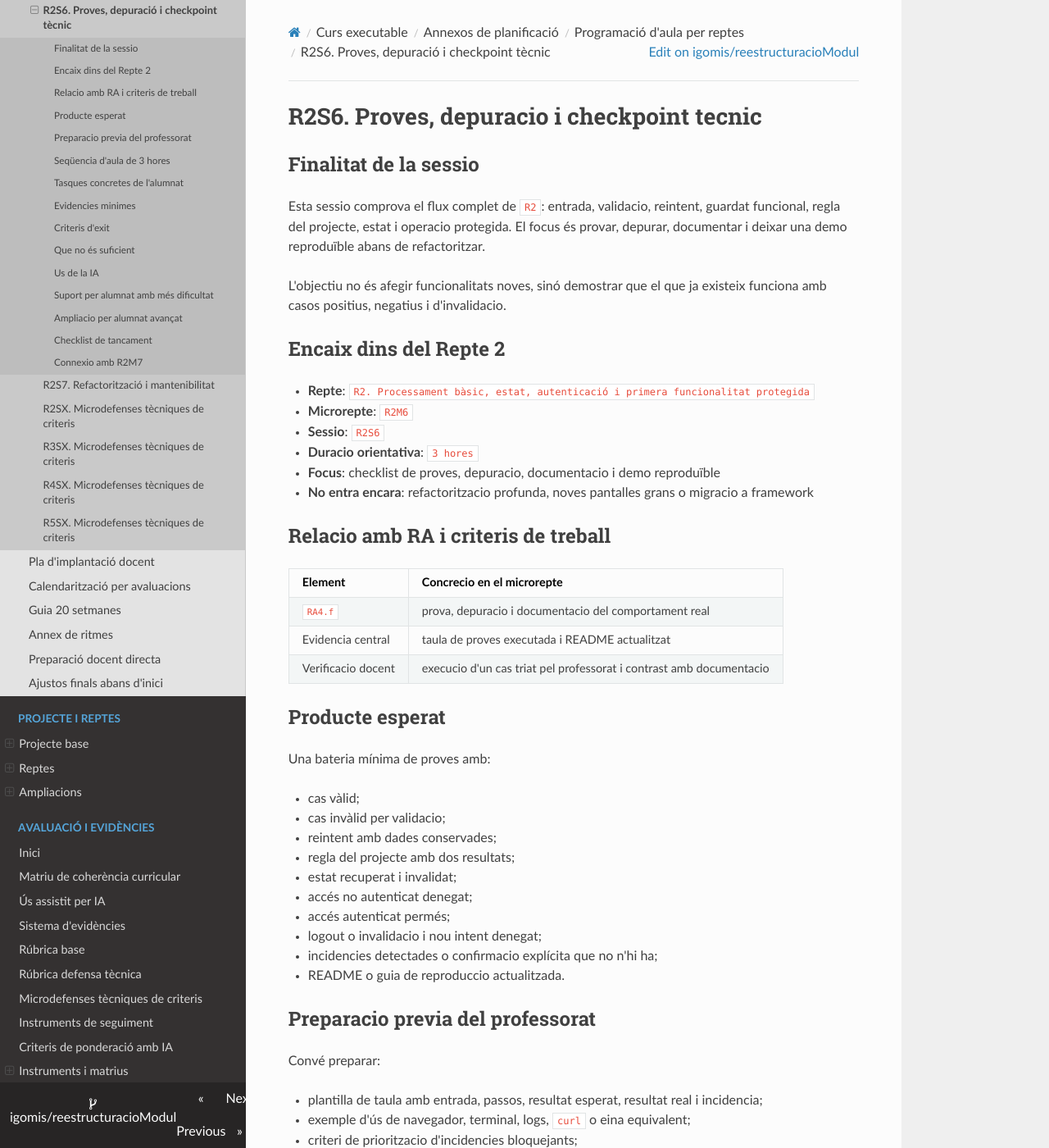
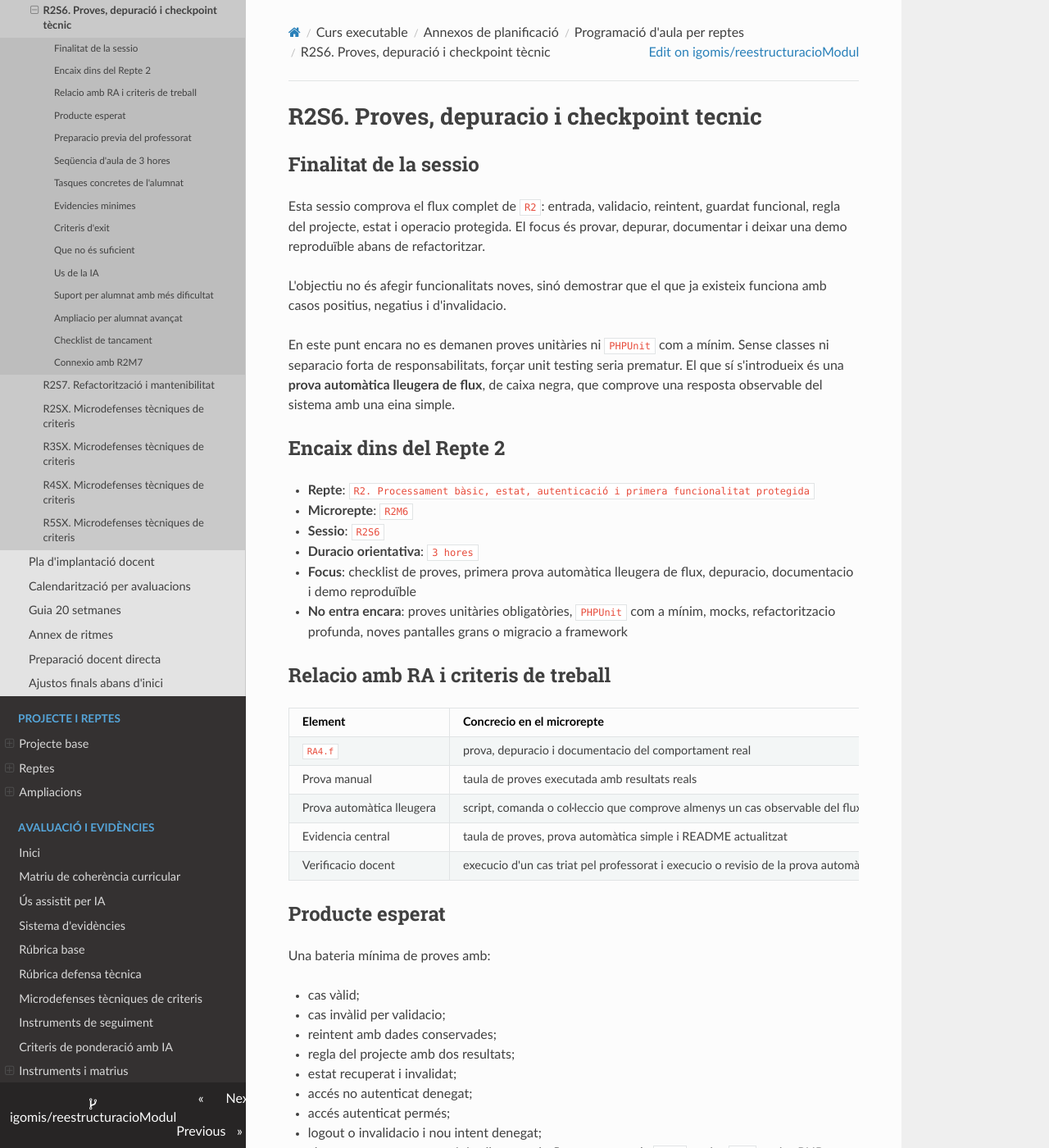
Before and after one commit to igomis/reestructuracioModul, an MkDocs documentation site: the page built from docs/01_programacio_modul/programacio_aula_r2s6_proves_depuracio_checkpoint.md, in a window 1280 px wide and 1400 px high. Shown: the whole window at 82% size. Built offline with MkDocs 1.6.1, drawn with Linux system fonts in a browser that asks for light colours; nearby versions of some CDN libraries; some of the changed text lies outside the part shown.

Commit message:
Explicita prova automatica lleugera R2S6

````diff
--- a/docs/01_programacio_modul/programacio_aula_r2s6_proves_depuracio_checkpoint.md
+++ b/docs/01_programacio_modul/programacio_aula_r2s6_proves_depuracio_checkpoint.md
@@ -6,22 +6,26 @@ Esta sessio comprova el flux complet de `R2`: entrada, validacio, reintent, guar
 
 L'objectiu no és afegir funcionalitats noves, sinó demostrar que el que ja existeix funciona amb casos positius, negatius i d'invalidacio.
 
+En este punt encara no es demanen proves unitàries ni `PHPUnit` com a mínim. Sense classes ni separacio forta de responsabilitats, forçar unit testing seria prematur. El que sí s'introdueix és una **prova automàtica lleugera de flux**, de caixa negra, que comprove una resposta observable del sistema amb una eina simple.
+
 ## Encaix dins del Repte 2
 
 - **Repte**: `R2. Processament bàsic, estat, autenticació i primera funcionalitat protegida`
 - **Microrepte**: `R2M6`
 - **Sessio**: `R2S6`
 - **Duracio orientativa**: `3 hores`
-- **Focus**: checklist de proves, depuracio, documentacio i demo reproduïble
-- **No entra encara**: refactoritzacio profunda, noves pantalles grans o migracio a framework
+- **Focus**: checklist de proves, primera prova automàtica lleugera de flux, depuracio, documentacio i demo reproduïble
+- **No entra encara**: proves unitàries obligatòries, `PHPUnit` com a mínim, mocks, refactoritzacio profunda, noves pantalles grans o migracio a framework
 
 ## Relacio amb RA i criteris de treball
 
 | Element | Concrecio en el microrepte |
 |---|---|
 | `RA4.f` | prova, depuracio i documentacio del comportament real |
-| Evidencia central | taula de proves executada i README actualitzat |
-| Verificacio docent | execucio d'un cas triat pel professorat i contrast amb documentacio |
+| Prova manual | taula de proves executada amb resultats reals |
+| Prova automàtica lleugera | script, comanda o col·leccio que comprove almenys un cas observable del flux |
+| Evidencia central | taula de proves, prova automàtica simple i README actualitzat |
+| Verificacio docent | execucio d'un cas triat pel professorat i execucio o revisio de la prova automàtica |
 
 ## Producte esperat
 
@@ -35,8 +39,24 @@ Una bateria mínima de proves amb:
 - accés no autenticat denegat;
 - accés autenticat permés;
 - logout o invalidacio i nou intent denegat;
+- almenys una prova automàtica lleugera de flux, per exemple `curl`, script `.sh`, script PHP senzill o col·leccio de peticions documentada;
 - incidencies detectades o confirmacio explícita que no n'hi ha;
 - README o guia de reproduccio actualitzada.
+
+La prova automàtica pot ser molt simple. Per exemple:
+
+```bash
+curl -i http://localhost:8000/protegida.php
+```
+
+o, si cal provar sessio:
+
+```bash
+curl -c cookies.txt -d "email=a@a.com&password=secret" http://localhost:8000/login.php
+curl -b cookies.txt http://localhost:8000/protegida.php
+```
+
+El criteri no és tindre una suite formal, sinó començar a convertir una comprovacio manual repetitiva en una comprovacio executable.
 
 ## Preparacio previa del professorat
 
@@ -44,6 +64,8 @@ Convé preparar:
 
 - plantilla de taula amb entrada, passos, resultat esperat, resultat real i incidencia;
 - exemple d'ús de navegador, terminal, logs, `curl` o eina equivalent;
+- exemple de script `tests/flux-r2.sh` o `tests/check-protegida.sh`;
+- exemple de comprovacio automàtica simple: codi HTTP, text esperat o redireccio;
 - criteri de prioritzacio d'incidencies bloquejants;
 - recordatori que primer es reprodueix l'error i després es corregeix.
 
@@ -55,7 +77,7 @@ Presentar la bateria i els camps de registre.
 
 Resultat: cada equip té una taula o checklist preparada.
 
-### 0:25-0:45. Modelatge de registre i depuracio
+### 0:25-0:50. Modelatge de registre, depuracio i prova automàtica mínima
 
 Mostrar com anotar:
 
@@ -66,9 +88,16 @@ Mostrar com anotar:
 - incidencia;
 - correccio i nova prova.
 
+Mostrar també una prova automàtica mínima:
+
+- una comanda `curl`;
+- un script curt en `tests/`;
+- una comprovacio de text, codi HTTP o redireccio;
+- ús de cookies si es prova login o accés protegit.
+
 Resultat: l'alumnat sap què vol dir provar de manera reproduïble.
 
-### 0:45-1:35. Execucio de proves
+### 0:50-1:30. Execucio de proves manuals
 
 Tasques:
 
@@ -79,7 +108,19 @@ Tasques:
 
 Resultat: hi ha una primera bateria executada.
 
-### 1:35-2:15. Depuracio guiada
+### 1:30-1:55. Primera prova automàtica lleugera
+
+Tasques:
+
+- triar un cas observable i estable;
+- escriure una comanda o script simple;
+- comprovar una resposta esperada;
+- documentar com executar-lo;
+- evitar convertir-ho en una suite complexa.
+
+Resultat: hi ha almenys una comprovacio executable del flux.
+
+### 1:55-2:20. Depuracio guiada
 
 Tasques:
 
@@ -98,6 +139,7 @@ Tasques:
 - afegir usuaris de prova;
 - indicar operacio protegida;
 - indicar com provocar error, cas correcte i denegacio;
+- indicar com executar la prova automàtica lleugera;
 - marcar zona candidata a refactoritzar en `R2M7`.
 
 Resultat: la demo és reproduïble.
@@ -106,12 +148,15 @@ Resultat: la demo és reproduïble.
 
 El professorat tria un cas de la taula i demana executar-lo.
 
-Pregunta: quins casos demostren que el flux complet és reproduïble amb errors, estat i permisos controlats?
+També pot demanar executar o llegir la prova automàtica lleugera.
+
+Pregunta: quins casos demostren que el flux complet és reproduïble amb errors, estat i permisos controlats, i quin cas has començat a automatitzar?
 
 ## Tasques concretes de l'alumnat
 
 - Preparar checklist o taula de proves.
 - Executar casos positius i negatius.
+- Crear almenys una prova automàtica lleugera de flux.
 - Registrar incidencies.
 - Depurar bloquejos.
 - Repetir proves fallides.
@@ -123,6 +168,7 @@ Pregunta: quins casos demostren que el flux complet és reproduïble amb errors,
 | Evidencia | Minim acceptable |
 |---|---|
 | Taula | casos amb entrada, passos i resultats |
+| Prova automàtica | script, comanda o col·leccio que execute almenys un cas observable |
 | Cas vàlid | flux accepta dades correctes |
 | Cas invàlid | error interpretable i correccio |
 | Estat | recuperacio i invalidacio provades |
@@ -134,6 +180,8 @@ Pregunta: quins casos demostren que el flux complet és reproduïble amb errors,
 
 - No es prova només el camí feliç.
 - La documentacio permet repetir la demo.
+- Hi ha almenys una comprovacio executable del flux.
+- La prova automàtica és de caixa negra o flux, no unitària.
 - Els casos registrats coincideixen amb el comportament real.
 - Els errors bloquejants estan corregits o identificats.
 - Hi ha una zona concreta per refactoritzar.
@@ -141,6 +189,8 @@ Pregunta: quins casos demostren que el flux complet és reproduïble amb errors,
 ## Que no és suficient
 
 - Llista de proves sense executar.
+- Dir que hi ha prova automàtica però no indicar com executar-la.
+- Confondre este mínim amb proves unitàries obligatòries.
 - Captures sense passos.
 - README desactualitzat.
 - Corregir sense reproduir.
@@ -148,15 +198,16 @@ Pregunta: quins casos demostren que el flux complet és reproduïble amb errors,
 
 ## Us de la IA
 
-La IA pot ajudar a generar casos addicionals o interpretar errors. Control: la bateria mínima comuna ha d'estar executada i els resultats han de ser reals, no només generats.
+La IA pot ajudar a generar casos addicionals, interpretar errors o proposar una comanda `curl`. Control: la bateria mínima comuna ha d'estar executada, els resultats han de ser reals i la prova automàtica ha de poder executar-se o revisar-se.
 
 ## Suport per alumnat amb més dificultat
 
-Reduir a cinc casos: vàlid, invàlid, estat invalidat, no autenticat i autenticat. Exigir passos clars i resultat real.
+Reduir a cinc casos manuals: vàlid, invàlid, estat invalidat, no autenticat i autenticat. Per a la part automàtica, una sola comanda `curl` contra una ruta protegida o una resposta d'error és suficient.
 
 ## Ampliacio per alumnat avançat
 
-- Proves automatitzades simples.
+- Més proves automatitzades simples.
+- Script amb diverses peticions i cookies.
 - Col·leccio de peticions.
 - Logs o captures comparatives.
 - Matriu d'incidencies prioritzades.
@@ -169,6 +220,8 @@ Reduir a cinc casos: vàlid, invàlid, estat invalidat, no autenticat i autentic
 - [ ] He provat estat i invalidacio.
 - [ ] He provat accés denegat.
 - [ ] He provat accés permés.
+- [ ] He creat almenys una prova automàtica lleugera de flux.
+- [ ] He documentat com executar-la.
 - [ ] He registrat incidencies.
 - [ ] He actualitzat README.
 - [ ] He triat zona per a refactoritzar.
````
Also changed, not shown: other parts of docs/01_programacio_modul/programacio_aula_r2s6_proves_depuracio_checkpoint.md (+1 -1 lines).
